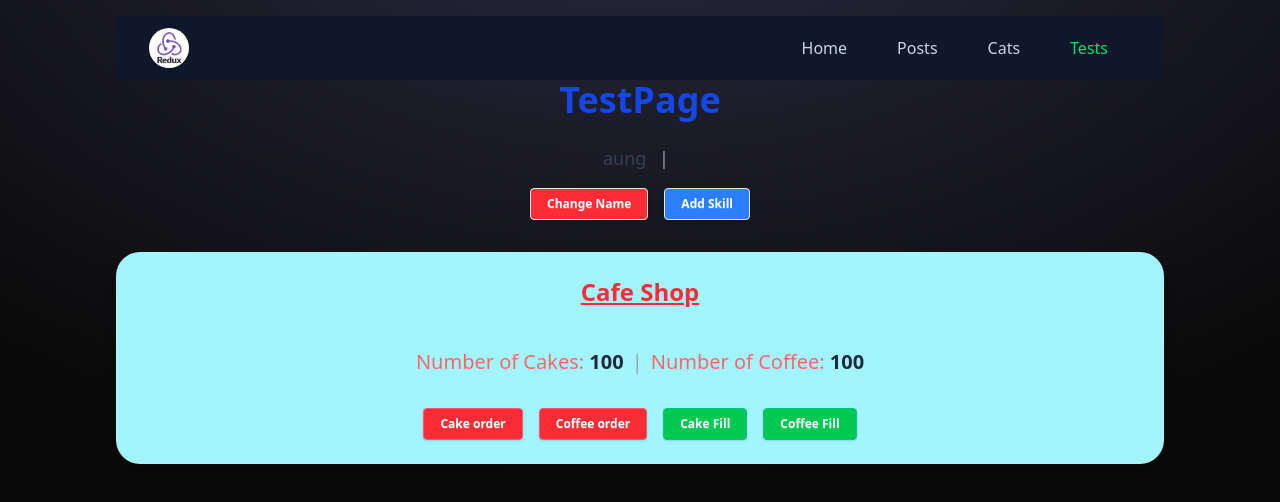
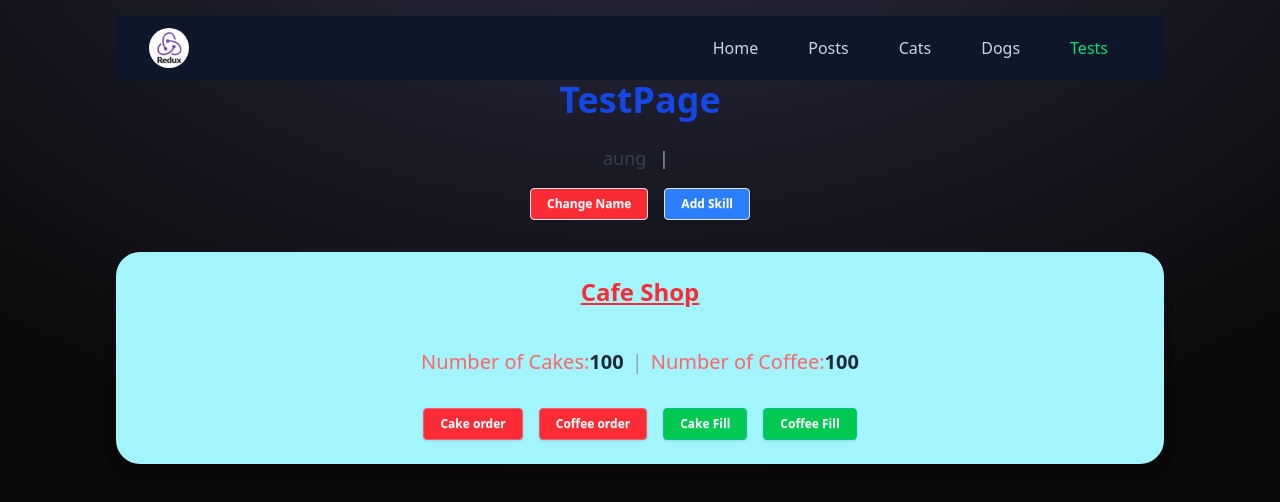
Before and after one commit to aungNyeinChan93/react_redux-toolkit_04, a React (Vite) app: page /tests in a window 1280 px wide. Shown: the top 502 px of the page. Built offline with nearby package versions, Linux system fonts and the light colour scheme; no server answers.

Commit message:
feat:add dogsPage

```diff
--- a/src/components/share/Navbar.jsx
+++ b/src/components/share/Navbar.jsx
@@ -45,6 +45,17 @@ const Navbar = () => {
 
             <span>
               <NavLink
+                to={"/dogs"}
+                className={({ isActive }) =>
+                  isActive ? " text-green-400" : "text-slate-300"
+                }
+              >
+                Dogs
+              </NavLink>
+            </span>
+
+            <span>
+              <NavLink
                 to={"/tests"}
                 className={({ isActive }) =>
                   isActive ? " text-green-400" : "text-slate-300"
--- /dev/null
+++ b/src/feature/dogs/components/DogCard.jsx
@@ -0,0 +1,22 @@
+import React from "react";
+
+const DogCard = ({ src }) => {
+  return (
+    <React.Fragment>
+      {src && (
+        <>
+          <div className="bg-white shadow-sm border border-gray-200 p-2 w-full max-w-sm rounded-lg overflow-hidden mx-auto mt-4">
+            <div className="aspect-[3/2]">
+              <img
+                src={src}
+                className="w-full h-full object-cover rounded-lg"
+              />
+            </div>
+          </div>
+        </>
+      )}
+    </React.Fragment>
+  );
+};
+
+export default DogCard;
--- /dev/null
+++ b/src/feature/dogs/components/DogLists.jsx
@@ -0,0 +1,40 @@
+import React, { useEffect } from "react";
+import { useDispatch, useSelector } from "react-redux";
+import { fetchDogs } from "../dogsSlice";
+import DogCard from "./DogCard";
+import Banner from "../../../components/share/base/Banner";
+
+const DogLists = () => {
+  const { dogs, isLoading, error } = useSelector((store) => store.dogs);
+  const dispatch = useDispatch();
+
+  useEffect(() => {
+    dispatch(fetchDogs());
+  }, [dispatch]);
+
+  console.log(dogs);
+
+  return (
+    <React.Fragment>
+      <Banner>Dog Lists</Banner>
+
+      {isLoading && <>Loading. . . </>}
+
+      {error && <>{error}</>}
+
+      <section className=" flex justify-center items-center">
+        <div className="grid grid-cols-4 gap-4 lg:mx-[30px]">
+          {dogs &&
+            Array.isArray(dogs) &&
+            dogs?.map((dog) => (
+              <>
+                <DogCard key={dog} src={dog} />
+              </>
+            ))}
+        </div>
+      </section>
+    </React.Fragment>
+  );
+};
+
+export default DogLists;
--- /dev/null
+++ b/src/feature/dogs/dogsSlice.js
@@ -0,0 +1,33 @@
+import { createSlice, createAsyncThunk } from "@reduxjs/toolkit";
+
+export const fetchDogs = createAsyncThunk('dogs/fetchDogs', async () => {
+    const response = await fetch(`https://dog.ceo/api/breed/hound/images`);
+    const { message } = await response.json();
+    return message;
+})
+
+const dogsSlice = createSlice({
+    name: 'dogs',
+    initialState: {
+        dogs: [],
+        isLoading: true,
+        error: null
+    },
+    reducers: {
+
+    },
+    extraReducers: (builder) => {
+        builder
+            .addCase(fetchDogs.fulfilled, (state, action) => {
+                state.isLoading = false;
+                state.dogs = action?.payload;
+            })
+            .addCase(fetchDogs.rejected, (state, action) => {
+                state.error = action?.error?.message;
+            })
+    }
+
+});
+
+
+export default dogsSlice;
--- a/src/hooks/useCafeShop.jsx
+++ b/src/hooks/useCafeShop.jsx
@@ -21,6 +21,7 @@ const useCafeShop = () => {
     }
     return state;
   };
+
   const [cafeState, cafeDispatch] = useReducer(cafeReducer, initialState);
 
   return { cafeState, cafeDispatch };
--- /dev/null
+++ b/src/pages/DogPage.jsx
@@ -0,0 +1,14 @@
+import React from "react";
+import DogLists from "../feature/dogs/components/DogLists";
+
+const DogPage = () => {
+  return (
+    <React.Fragment>
+      <section className=" min-h-screen ">
+        <DogLists />
+      </section>
+    </React.Fragment>
+  );
+};
+
+export default DogPage;
--- a/src/pages/TestPage.jsx
+++ b/src/pages/TestPage.jsx
@@ -6,7 +6,10 @@ import useCafeShop from "../hooks/useCafeShop";
 const TestPage = () => {
   const { testState, testDispatch } = useTestReducer();
 
-  const { cafeState, cafeDispatch } = useCafeShop();
+  const {
+    cafeState: { coffees, cakes },
+    cafeDispatch,
+  } = useCafeShop();
 
   return (
     <React.Fragment>
@@ -37,6 +40,8 @@ const TestPage = () => {
           </button>
         </div>
       </div>
+
+      {/* UI TESTING */}
       <section className="p-6 w-full my-8 bg-cyan-200 min-h-[200px] rounded-3xl shadow-lg">
         <h3 className="text-center text-2xl font-semibold text-red-500 underline mb-4">
           Cafe Shop
@@ -45,15 +50,11 @@ const TestPage = () => {
           <div>
             <div>
               <p className="p-2 rounded text-xl mt-4 text-red-400 text-center">
-                Number of Cakes:{" "}
-                <span className="font-bold text-gray-800">
-                  {cafeState.cakes}
-                </span>
+                Number of Cakes:
+                <span className="font-bold text-gray-800">{cakes}</span>
                 <span className="mx-2 text-gray-400">|</span>
-                Number of Coffee:{" "}
-                <span className="font-bold text-gray-800">
-                  {cafeState.coffees}
-                </span>
+                Number of Coffee:
+                <span className="font-bold text-gray-800">{coffees}</span>
               </p>
             </div>
             <div className="flex flex-wrap justify-center items-center gap-4 mt-6">
--- a/src/router.js
+++ b/src/router.js
@@ -4,6 +4,7 @@ import HomePage from './pages/HomePage';
 import PostPage from './pages/PostPage';
 import CatPage from './pages/CatPage';
 import TestPage from './pages/TestPage';
+import DogPage from './pages/DogPage';
 
 
 const router = createBrowserRouter([
@@ -12,6 +13,7 @@ const router = createBrowserRouter([
             { index: true, Component: HomePage },
             { path: '/posts', Component: PostPage },
             { path: '/cats', Component: CatPage },
+            { path: '/dogs', Component: DogPage },
             { path: '/tests', Component: TestPage },
         ]
     }
--- a/src/store.js
+++ b/src/store.js
@@ -4,6 +4,7 @@ import userSlice from './feature/user/userSlice';
 import productSlice from './feature/product/productSlice';
 import postsSlice from './feature/posts/postsSlice';
 import catsSlice from './feature/cats/catsSlice';
+import dogsSlice from './feature/dogs/dogsSlice';
 
 export const store = configureStore({
     reducer: {
@@ -11,6 +12,7 @@ export const store = configureStore({
         user: userSlice.reducer,
         product: productSlice.reducer,
         posts: postsSlice.reducer,
-        cats: catsSlice.reducer
+        cats: catsSlice.reducer,
+        dogs: dogsSlice.reducer
     }
 });
```
